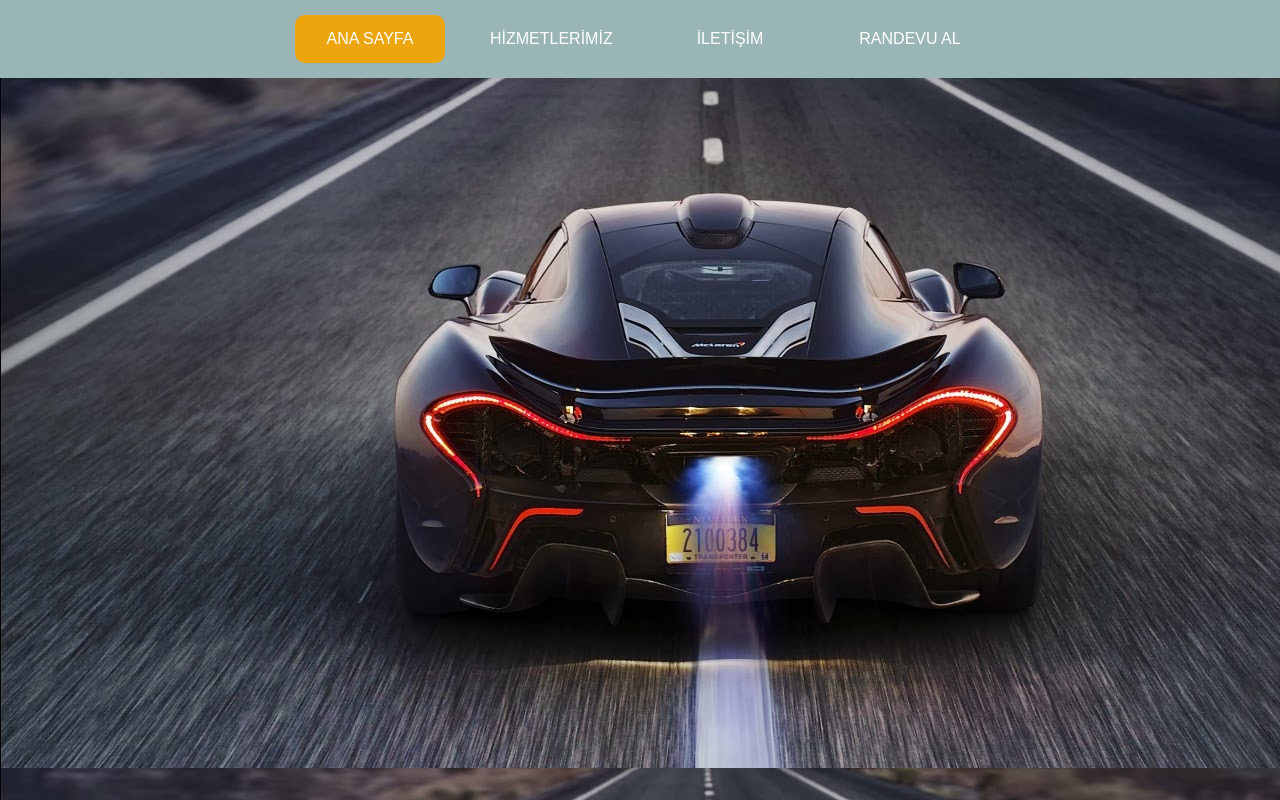
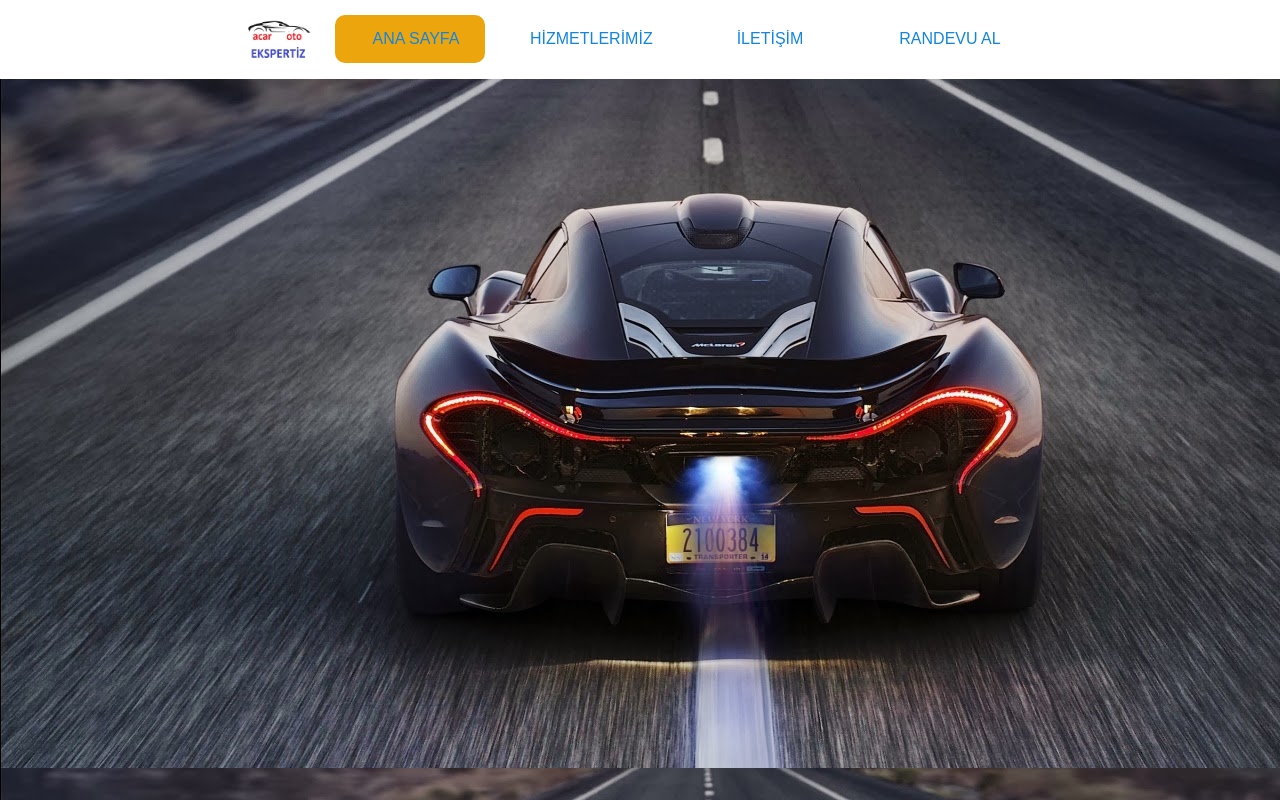
Before and after one commit to mhmt-trk/ekspertiz, a plain HTML site: page index.html in a window 1280 px wide. Drawn offline with Linux system fonts and the light colour scheme.

Commit message:
icon olmadı

```diff
--- a/index.html
+++ b/index.html
@@ -16,13 +16,15 @@
 <body>
     <div class="menu-bar">
         <ul>
-            <li class="active"><a href="#">ANA SAYFA</a></li>
+            <img src="resim/acr logo.png" alt="acar oto">
+            <li class="active"><a href="#"><i class="fa-light fa-house"></i>ANA SAYFA</a></li>
             <li><a href="#">HİZMETLERİMİZ</a></li>
             <li><a href="#">İLETİŞİM</a></li>
             <li><a href="#">RANDEVU AL</a></li>
         </ul>
     </div>
 
+
 </body>
 
 </html>
--- a/style.css
+++ b/style.css
@@ -11,7 +11,7 @@ body{
 }
 .menu-bar{
 
-    background-color: rgb(154, 181, 181);
+    background-color: white;
     text-align: center;
 }
 .menu-bar ul{
@@ -25,9 +25,15 @@ body{
 }
 .menu-bar ul li a{
     text-decoration: none;
-    color: white;
+    color: rgb(17, 133, 228);
 }
 .active, .menu-bar ul li:hover{
     background-color: rgb(236, 165, 13);
     border-radius: 10px;
 }
+.menu-bar ul img{
+    width: 80px;
+    height: 70px;
+    margin-top: 5px;
+    border-radius: 10px;
+}
```
Also changed, not shown: resim/acr logo.png (added).
